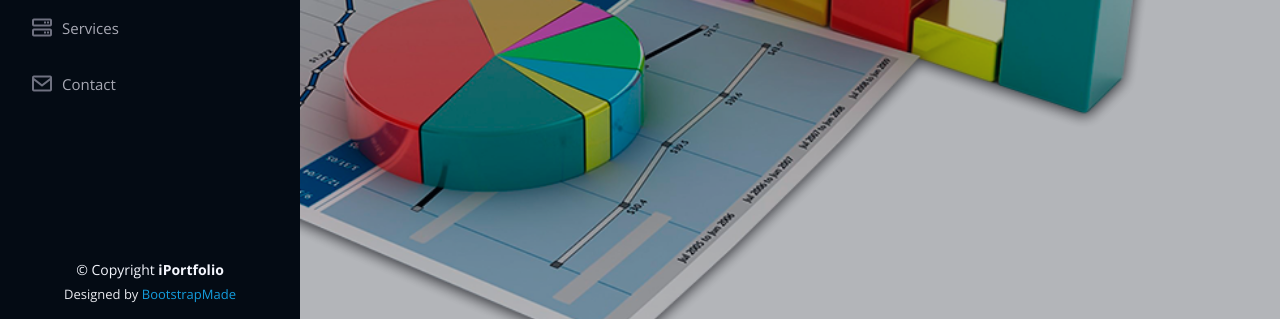
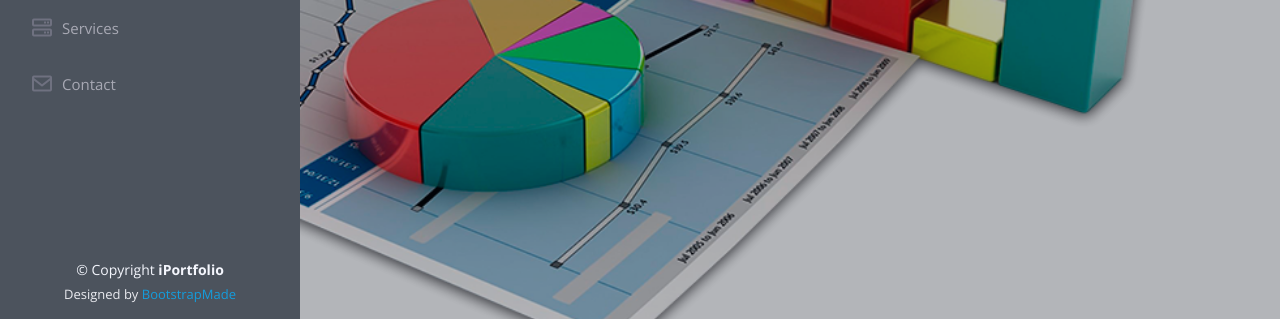
Before and after one commit to Eben-Success/iPortfolio, a plain HTML site: page index.html in a window 1280 px wide. Shown: the part 481-802 px from the top of the page. Drawn offline with nearby package versions, Linux system fonts and the light colour scheme.

Commit message:
update header & footer

```diff
--- a/assets/css/style.css
+++ b/assets/css/style.css
@@ -70,7 +70,7 @@ h1, h2, h3, h4, h5, h6 {
   z-index: 9997;
   transition: all 0.5s;
   padding: 0 15px;
-  background: #040b14;
+  background: #4c535d;
   overflow-y: auto;
 }
 #header .profile img {
@@ -934,7 +934,7 @@ section {
   bottom: 0;
   width: 300px;
   z-index: 9999;
-  background: #040b14;
+  background: #4c535d;
 }
 #footer .copyright {
   text-align: center;
```
